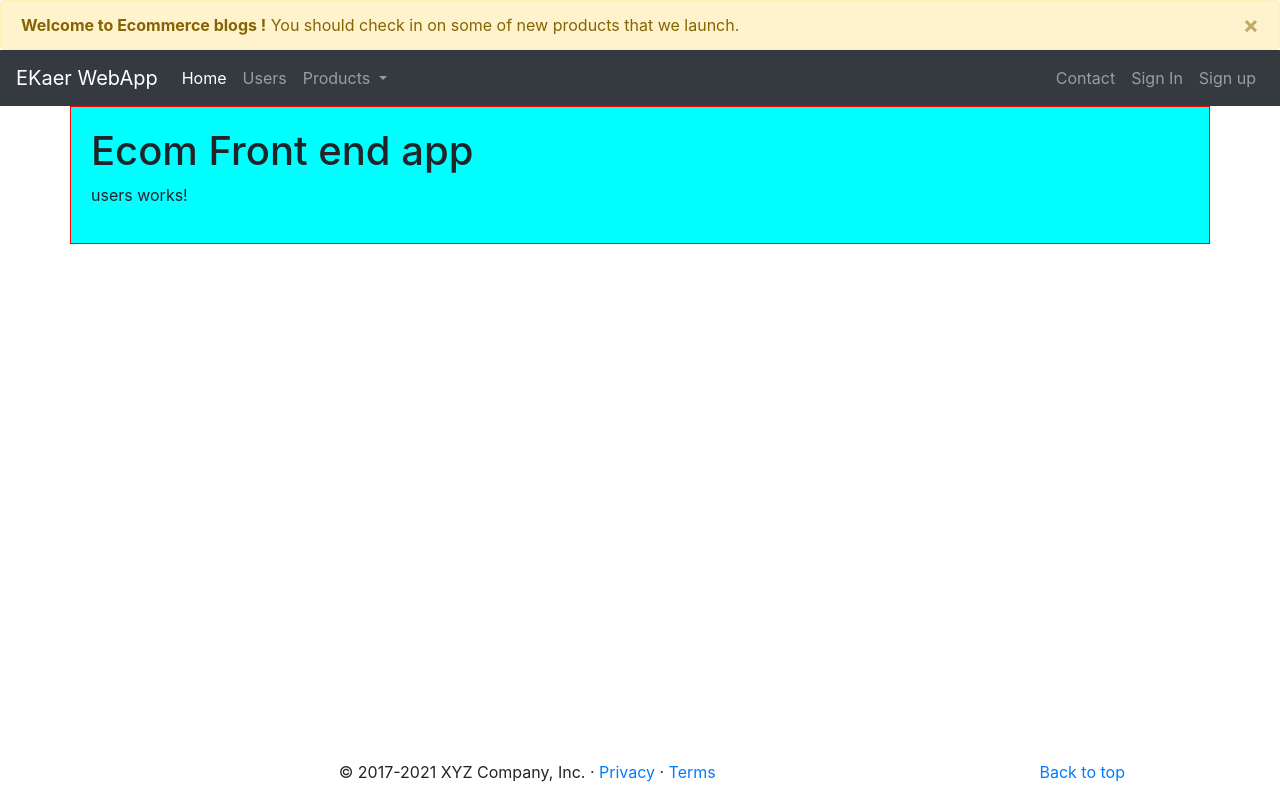
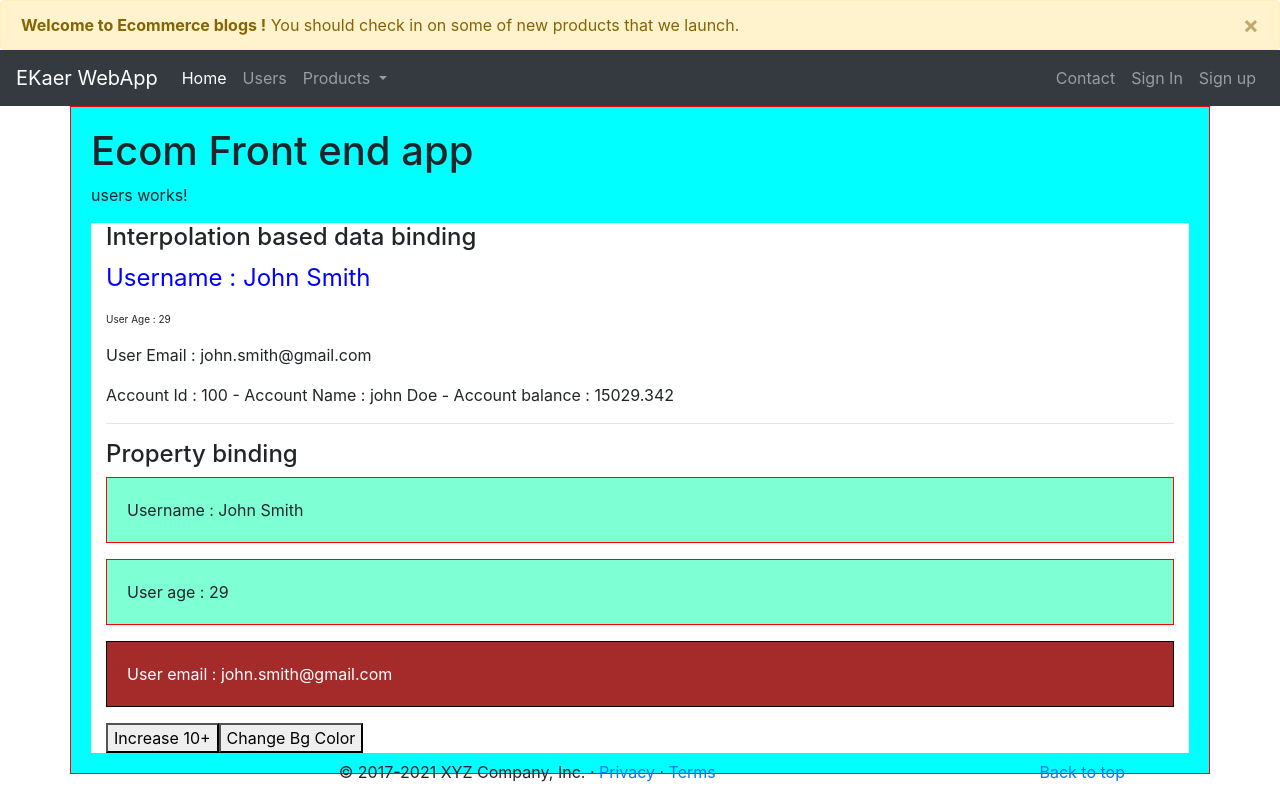
Before and after one commit to wahidKhan74/phase4-ecom-frontend-04-17-2021, an Angular app: page /users in a window 1280 px wide. Built offline with nearby package versions, Linux system fonts and the light colour scheme.

Commit message:
two way data binding

```diff
--- a/src/app/app.module.ts
+++ b/src/app/app.module.ts
@@ -15,6 +15,7 @@ import { DetailsComponent } from './products/details/details.component';
 import { SignInComponent } from './sign-in/sign-in.component';
 import { SignUpComponent } from './sign-up/sign-up.component';
 import { NotfoundComponent } from './notfound/notfound.component';
+import {FormsModule} from '@angular/forms';
 
 @NgModule({
   declarations: [
@@ -33,7 +34,8 @@ import { NotfoundComponent } from './notfound/notfound.component';
     NotfoundComponent  ],
   imports: [
     BrowserModule,
-    AppRoutingModule
+    AppRoutingModule,
+    FormsModule,
   ],
   providers: [],
   bootstrap: [AppComponent]
--- a/src/app/home/home.component.html
+++ b/src/app/home/home.component.html
@@ -1 +1,12 @@
 <p>home works!</p>
+<h3>Event Binding : </h3>
+
+<button (click)="saveAction($event)">Save</button> <br><br>
+
+<p>{{text}}</p>
+Manual way : <input type="text" placeholder="Enter text" (input)="enterText($event)"> <br><br>
+
+<p>{{sampleText}}</p>
+Angular way : <input type="text" placeholder="Enter a sample text" [(ngModel)]="sampleText"> <br><br>
+
+<input type="text" placeholder="Enter a sample text" (click)="enterText($event)">
--- a/src/app/home/home.component.ts
+++ b/src/app/home/home.component.ts
@@ -7,9 +7,19 @@ import { Component, OnInit } from '@angular/core';
 })
 export class HomeComponent implements OnInit {
 
+  text : string;
+  sampleText :string;
+
   constructor() { }
 
   ngOnInit(): void {
   }
 
+  public saveAction($event){
+    console.log($event);
+  }
+  public enterText($event) {
+    // console.log($event);
+    this.text = $event.target.value;
+  }
 }
--- a/src/app/users/users.component.css
+++ b/src/app/users/users.component.css
@@ -0,0 +1,21 @@
+.bg-container1 {
+    background-color: aquamarine;
+    padding: 20px;
+    border: 1px solid red;
+}
+
+.bg-container2 {
+    background-color: grey ;
+    padding: 20px;
+    border: 1px solid black;
+}
+
+.bg-container3 {
+    background-color: brown ;
+    color: white;
+    padding: 20px;
+    border: 1px solid black;
+}
+.bg {
+  font-size: 30px;
+}
--- a/src/app/users/users.component.html
+++ b/src/app/users/users.component.html
@@ -1 +1,28 @@
 <p>users works!</p>
+<div class="container" [style.background-color]="light ? 'white' : 'grey'">
+    <!-- interpolation {{ }} -->
+    <h4>Interpolation based data binding</h4>
+    <p [style.color]="color.BLUE" [style.font-size.px]="'24'">Username : {{username}}</p>
+    <!-- <img src={{userImage}} alt="Smiley Image" srcset=""> -->
+    <p [style.font-size.px]="count">User Age : {{age}}</p>
+    <p>User Email : {{email}}</p>
+    <p>Account Id : {{account.id}}  - Account Name : {{account.name}} - Account balance : {{account.balance}}</p>
+    <hr>
+    <h4>Property binding</h4>
+    <!-- property binding -->
+    <p [class]="'bg-container1'" >Username : <span [innerHTML]="username"></span> </p>
+    <!-- <img [src]="userImage" [alt]="userImage" srcset=""> -->
+
+    <!-- <p [className]="'bg-container2 bg'">
+        Account Id : <span [innerHTML]="account.id"></span>  =>
+        Account Name : <span [innerHTML]="account.name"></span>  =>
+        Account Blance : <span [innerHTML]="account.balance"></span>  =>
+    </p> -->
+
+    <p [class]="light ? 'bg-container1' : 'bg-container3'" >User age : <span [innerHTML]="age"></span> </p>
+    <p [class]="getClass()" >User email : <span [innerHTML]="email"></span> </p>
+
+    <button (click)="increaseCounter($event)"> Increase 10+</button>
+    <button (click)="changeBgColor()"> Change Bg Color</button>
+
+</div>
--- a/src/app/users/users.component.ts
+++ b/src/app/users/users.component.ts
@@ -7,9 +7,41 @@ import { Component, OnInit } from '@angular/core';
 })
 export class UsersComponent implements OnInit {
 
+  // data
+  public username:string = "John Smith";
+  public age:number = 29;
+  public email:string = "john.smith@gmail.com";
+  public userImage:string = "./assets/images/smiley.jpg";
+
+  // object type -> custom type -> account
+  public account:Account = { id:100, name:"john Doe", age:30 , balance:15029.342  };
+  public color = { RED :'red', BLUE: 'blue', GREEN:'green' };
+  public count = 10;
+  public light:boolean = true;
+
   constructor() { }
 
   ngOnInit(): void {
   }
 
+
+  public increaseCounter(event){
+    //console.log("Event Trigger");
+    console.log(event);
+    this.count +=10;
+  }
+
+  public changeBgColor(){
+    this.light = !this.light;
+  }
+  public getClass(){
+    return 'bg-container3';
+  }
 }
+
+interface Account {
+  id:number;
+  name:string;
+  balance:number;
+  age :number;
+}
```
Also changed, not shown: src/assets/images/smiley.jpg (added).
